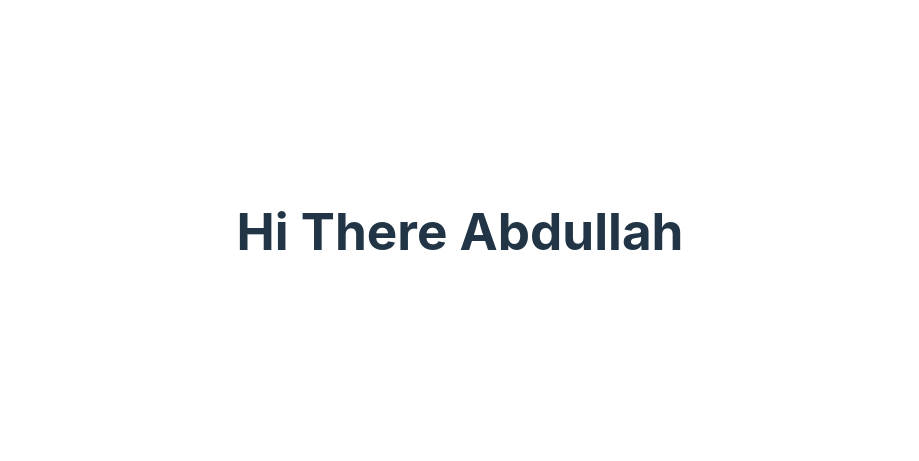
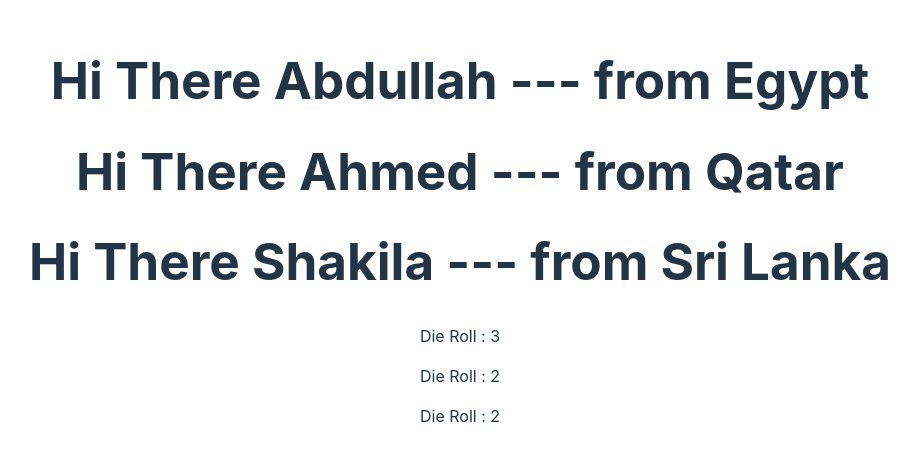
Before and after one commit to 101Shakila/first-react-app, a React (Vite) app: page / in a window 1280 px wide. Shown: the part 169-630 px from the top of the page, without its empty margins (180-1099 px from the left). Built offline with nearby package versions, Linux system fonts and the light colour scheme.

Commit message:
modifying props

```diff
--- a/src/App.jsx
+++ b/src/App.jsx
@@ -1,11 +1,18 @@
 import './App.css'
 import Chicken from './Chicken'
 import Greeter from './Greeter'
+import Die from './Die'
+
 
 function App() {
   return (
     <div>
-      <Greeter person="Abdullah" />
+      <Greeter person="Abdullah" from="Egypt" />
+      <Greeter person="Ahmed" from="Qatar" />
+      <Greeter person="Shakila" from="Sri Lanka" />
+      <Die numberSides={20} />
+      <Die numberSides={5} />
+      <Die numberSides={10} />
     </div>
   )
 }
--- /dev/null
+++ b/src/Die.jsx
@@ -0,0 +1,6 @@
+export default function Die() {
+    const roll = Math.floor(Math.random() * 6) + 1;
+    return (
+        <p>Die Roll : {roll}</p>
+    )
+}
--- a/src/Greeter.jsx
+++ b/src/Greeter.jsx
@@ -1,6 +1,6 @@
-export default function Greeter(props) {
-    console.log(props.person);
+export default function Greeter({ person, from }) {
+    console.log(person);
     return (
-        <h1>Hi There {props.person}</h1>
+        <h1>Hi There {person} --- from {from}</h1>
     )
 }
```
